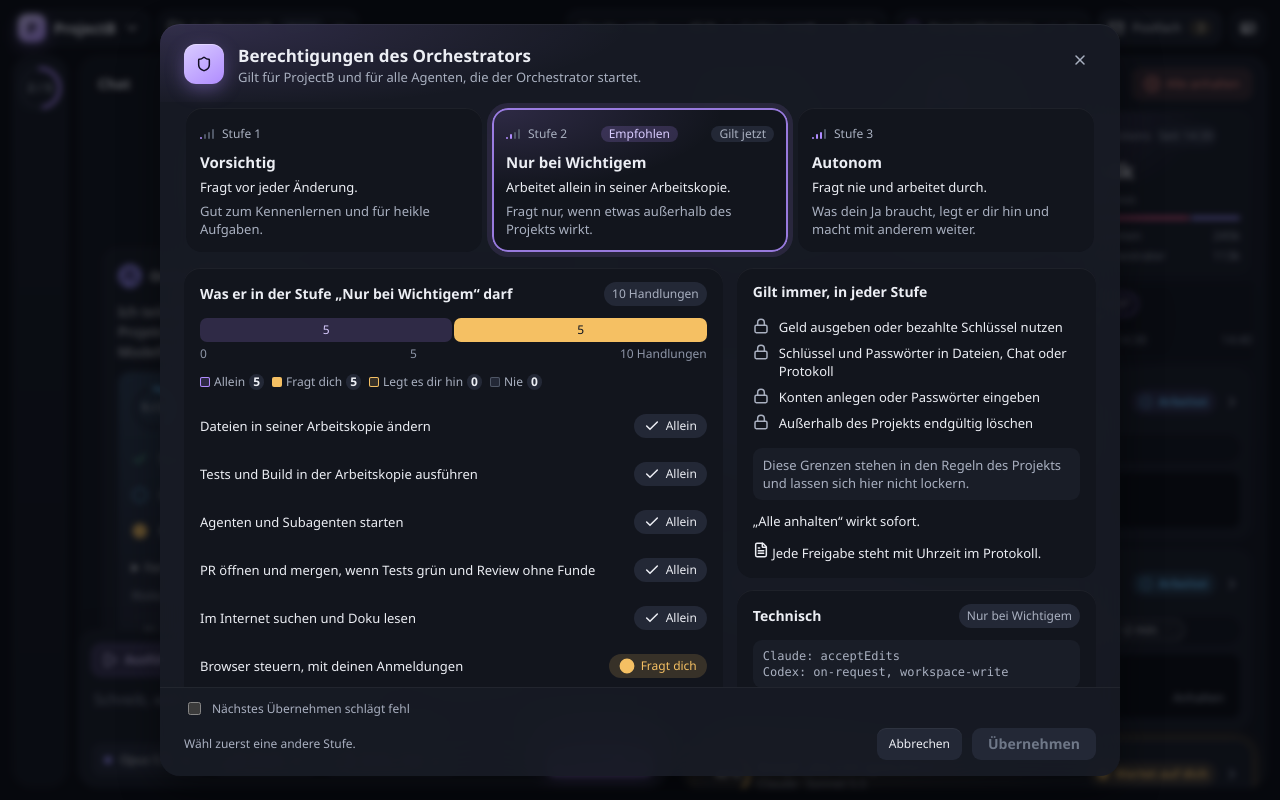
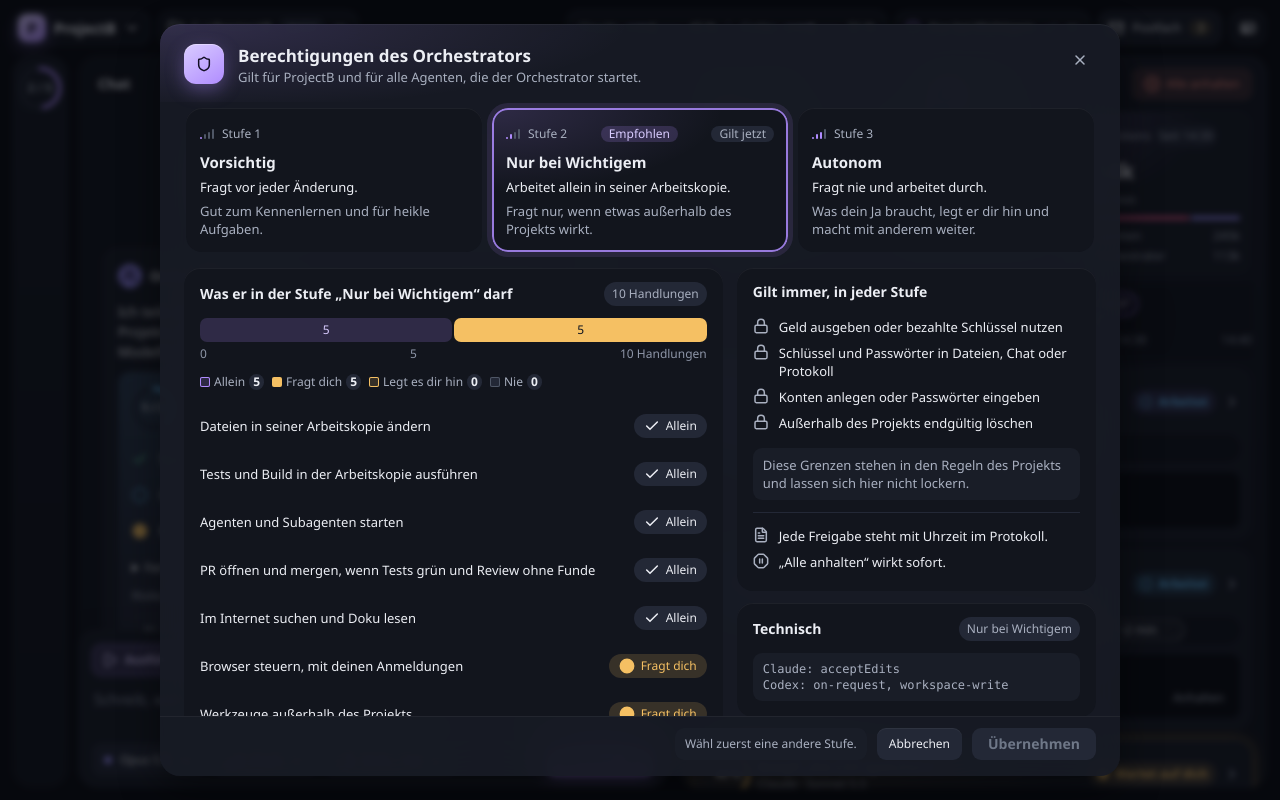
Before and after one commit to Cuarroc/ProjectB, a React (Vite) app: page / in a window 1280 px wide. Both pictures are taken after a click on the button "Nur bei Wichtigem". Built offline with nearby package versions, Linux system fonts and the light colour scheme; a web font is replaced by a local one.

Commit message:
fix(ui): address remaining permissions dialog review findings

```diff
--- a/src/bereiche/Berechtigungen.css
+++ b/src/bereiche/Berechtigungen.css
@@ -47,6 +47,7 @@
 .ber-pille[data-art="Fragt dich"], .ber-pille[data-art="Legt es dir hin"] { background: var(--status-wartet-grund); color: var(--status-wartet); }
 .ber-immer li { align-items: flex-start; min-height: 0; }
 .ber-immer svg { flex-shrink: 0; color: var(--text-2); }
+.ber-auch { border-top: 1px solid var(--flaeche-3); padding-top: var(--abstand-3); }
 .ber-feld { padding: var(--abstand-2) var(--abstand-3); background: var(--flaeche-2); border-radius: var(--rund-knopf); color: var(--text-2); overflow-wrap: anywhere; }
 .ber-karte code { font: var(--schrift-code); }
 .ber-fuss { display: flex; align-items: center; flex-wrap: wrap; gap: var(--abstand-3); padding: var(--abstand-4) var(--abstand-8) var(--abstand-6); box-shadow: var(--schatten-kante); }
@@ -54,5 +55,6 @@
 .ber-probe input { accent-color: var(--akzent); }
 .ber-meldung { flex: 1; display: flex; align-items: center; gap: var(--abstand-2); font: var(--schrift-klein); color: var(--text-2); }
 .ber-meldung:has(svg) { color: var(--status-problem); }
+.ber-meldung.ber-feld { flex: 0 1 auto; margin-left: auto; }
 .ber-inhalt:focus-visible { outline: calc(var(--abstand-1) / 2) solid var(--akzent); outline-offset: calc(var(--abstand-1) / -2); }
 @media (hover: hover) and (pointer: fine) { .ber-stufe[aria-checked=false]:hover { background: var(--flaeche-3); } }
--- a/src/bereiche/Berechtigungen.tsx
+++ b/src/bereiche/Berechtigungen.tsx
@@ -1,5 +1,5 @@
 import { useRef, useState } from "react";
-import { Check, ChevronDown, Circle, CircleX, FileText, Lock, Mail, Shield, X } from "lucide-react";
+import { Check, ChevronDown, Circle, CircleX, FileText, Lock, Mail, OctagonPause, Shield, X } from "lucide-react";
 import { Knopf } from "../bausteine/Knopf";
 import type { BeispielQuelle } from "../daten/quelle";
 import type { Berechtigungen as Rechte, Berechtigungsstufe } from "../daten/typen";
@@ -48,17 +48,17 @@ export default function Berechtigungen({ daten, quelle }: { daten: Rechte; quell
         </button>)}</div>
         <div className="ber-raster"><section className="ber-karte"><div className="ber-kartenkopf"><h3>Was er in der Stufe „{wahl}“ darf</h3><span className="ber-chip">{daten.regeln.length} Handlungen</span></div>
           <div className="ber-vert" aria-label={`Verteilung der ${daten.regeln.length} Handlungen`}>{arten.map(art => anzahl(art) > 0 && <span key={art} data-art={art} style={{ flex: anzahl(art) }} aria-label={`${anzahl(art)} ${art}`}>{anzahl(art)}</span>)}</div>
-          <div className="ber-achse" aria-hidden="true"><span>0</span><span>{daten.regeln.length / 2}</span><span>{daten.regeln.length} Handlungen</span></div>
+          <div className="ber-achse" aria-hidden="true"><span>0</span><span>{Math.floor(daten.regeln.length / 2)}</span><span>{daten.regeln.length} Handlungen</span></div>
           <div className="ber-legende">{arten.map(art => <span key={art} data-art={art}><i aria-hidden="true" />{art} <b>{anzahl(art)}</b></span>)}</div>
           <ul className="ber-liste">{daten.regeln.map(r => { const art = r.stufen[wahl], Symbol = symbole[art]; return <li key={r.text}>
             <span>{r.text}</span><span className="ber-pille" data-art={art}><Symbol {...symbol} fill={art === "Fragt dich" ? "currentColor" : "none"} />{art}</span>
           </li>; })}</ul>
         </section><div className="ber-spalte"><section className="ber-karte"><h3>Gilt immer, in jeder Stufe</h3><ul className="ber-immer">{daten.giltImmer.map(text => <li key={text}><Lock {...symbol} /><span>{text}</span></li>)}</ul>
-          <p className="ber-feld">Diese Grenzen stehen in den Regeln des Projekts und lassen sich hier nicht lockern.</p><p>„Alle anhalten“ wirkt sofort.</p><p><FileText {...symbol} /> Jede Freigabe steht mit Uhrzeit im Protokoll.</p>
+          <p className="ber-feld">Diese Grenzen stehen in den Regeln des Projekts und lassen sich hier nicht lockern.</p><ul className="ber-immer ber-auch"><li><FileText {...symbol} /><span>Jede Freigabe steht mit Uhrzeit im Protokoll.</span></li><li><OctagonPause {...symbol} /><span>„Alle anhalten“ wirkt sofort.</span></li></ul>
         </section><section className="ber-karte"><div className="ber-kartenkopf"><h3>Technisch</h3><span className="ber-chip">{wahl}</span></div><div className="ber-feld ber-technik">{technik[index].split(" · ").map(zeile => <code key={zeile}>{zeile}</code>)}</div></section></div></div>
       </div>
-      <div className="ber-fuss"><label className="ber-probe"><input type="checkbox" checked={probe} onChange={e => setProbe(e.target.checked)} />Nächstes Übernehmen schlägt fehl</label>
-        <p id="ber-meldung" className="ber-meldung" aria-live="polite">{fehler ? <><CircleX {...symbol} />{fehler}</> : !geaendert ? "Wähl zuerst eine andere Stufe." : ""}</p>
+      <div className="ber-fuss">{new URLSearchParams(globalThis.location?.search).has("beispielFehler") && <label className="ber-probe"><input type="checkbox" checked={probe} onChange={e => setProbe(e.target.checked)} />Nächstes Übernehmen schlägt fehl</label>}
+        <p id="ber-meldung" className={`ber-meldung${!fehler && !geaendert ? " ber-feld" : ""}`} aria-live="polite">{fehler ? <><CircleX {...symbol} />{fehler}</> : !geaendert ? "Wähl zuerst eine andere Stufe." : ""}</p>
         <Knopf text="Abbrechen" variante="zweit" className="ber-abbrechen" onClick={zu} /><Knopf text="Übernehmen" variante="haupt" disabled={!geaendert} aria-describedby="ber-meldung" onClick={() => {
           const meldung = stufeUebernehmen(quelle, wahl, probe); setFehler(meldung); setProbe(false); if (!meldung) zu();
         }} />
```
Also changed, not shown: tests/ui/interview-berechtigungen.pw.js (+6 -0 lines).
